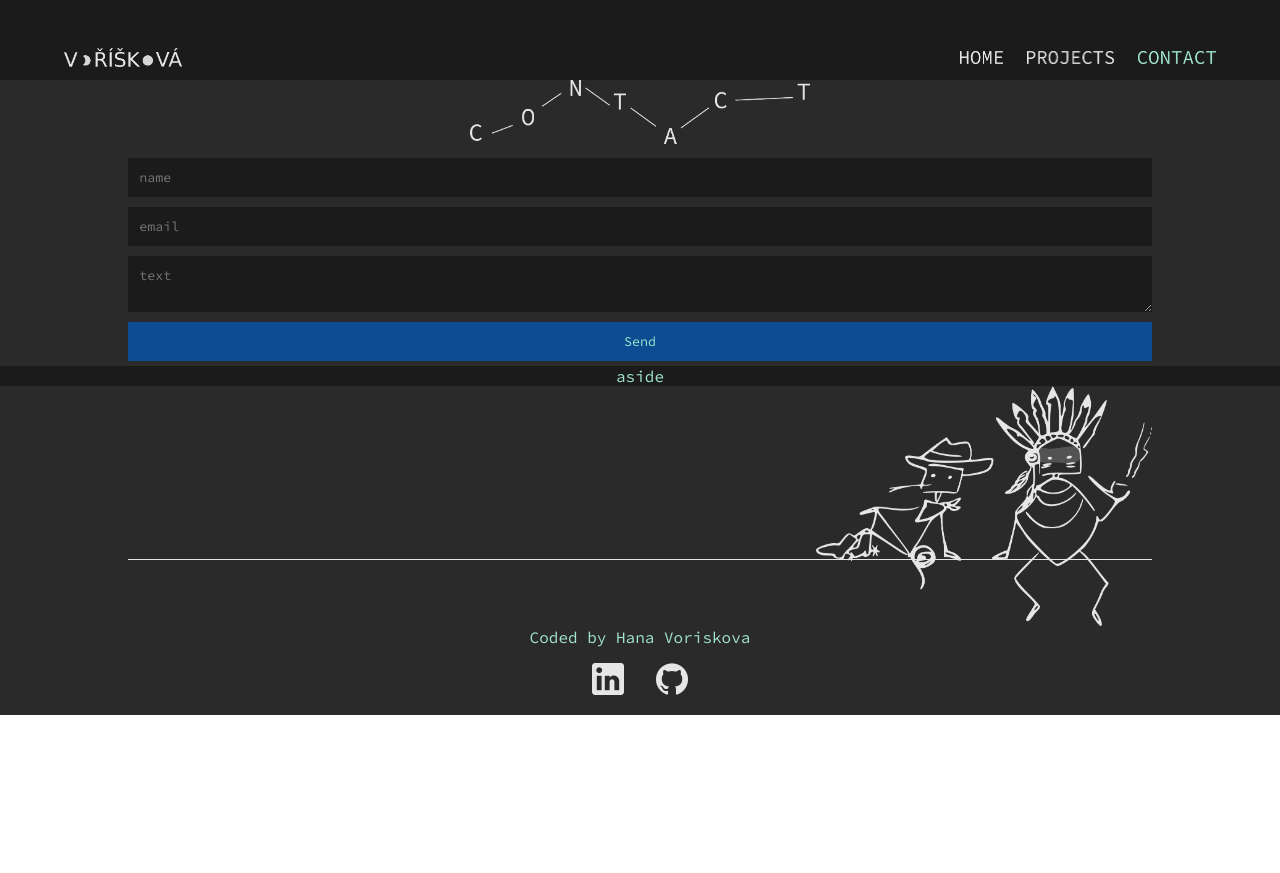
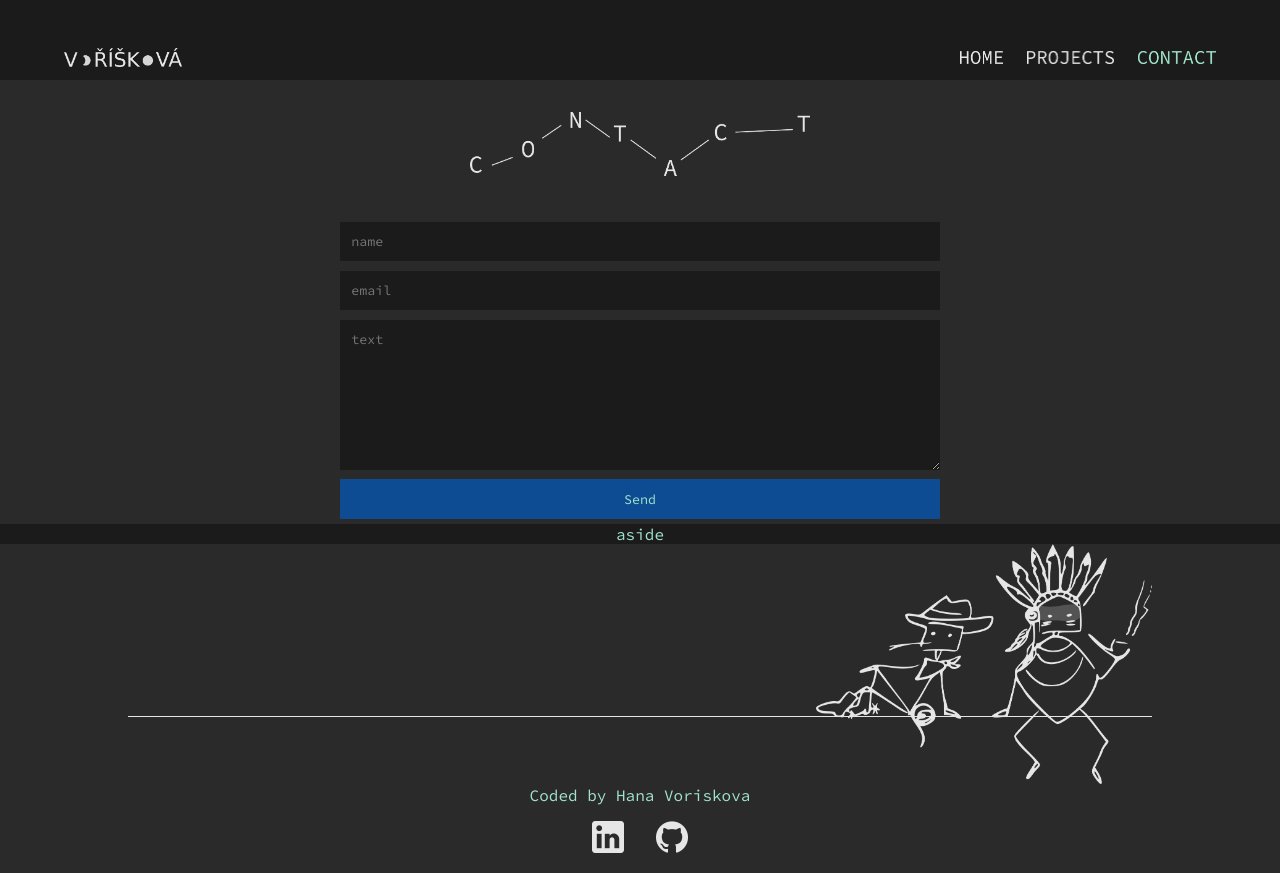
Before and after one commit to havoriskova/portfolio, a React (Create React App) app in the folder 01-portfolio/: page /contact in a window 1280 px wide. Before the commit the page ends 800 px from the top, so only its background shows below. Built offline with nearby package versions, Linux system fonts and the light colour scheme; the HTML template or start-up script is replaced by a standard one.

Commit message:
update of css

```diff
--- a/01-portfolio/src/App.css
+++ b/01-portfolio/src/App.css
@@ -37,6 +37,8 @@
   color: var(--lightest-color);
   --contrast-color: var(--light-color);
   position: relative;
+  --color-text: #D7D7D7; /* == invert(90%) z cerne */
+  --color-text-hover: #B2B2B2; /* == invert(70%) z cerne*/
 }
 
 
--- a/01-portfolio/src/components/Contact.css
+++ b/01-portfolio/src/components/Contact.css
@@ -2,6 +2,8 @@
 form {
     display: flex;
     flex-direction: column;
+    max-width: 600px;
+    margin: 0 auto;
 }
 
 form input,
@@ -11,6 +13,10 @@ form textarea {
     margin: .3rem 0;
     border: none;
     color: white;
+}
+
+form textarea {
+    height: 150px;
 }
 
 form input:focus-visible, form textarea:focus-visible {
--- a/01-portfolio/src/components/Home.css
+++ b/01-portfolio/src/components/Home.css
@@ -1,6 +1,6 @@
 
 .Home .extension-of-header {
-    min-height: calc(100vh - 5rem);
+    height: calc(100vh - 10rem);
     background-color: var(--primary-color);
     position: relative;
     display: flex;
@@ -29,11 +29,19 @@
 
 
 
-@media (min-width:400px) {
+@media (min-width:500px) {
+
+    .Home .extension-of-header {
+            height: calc(100vh - 5rem);
+        }
+
+
     .robots_hero_container img {
         max-width: 50%;
         padding-right: 2rem;
     }
+
+
 
 }
 
--- a/01-portfolio/src/index.css
+++ b/01-portfolio/src/index.css
@@ -22,6 +22,7 @@ code {
 
 [class*="constellation_header"] img {
   filter: invert(90%);
+  margin: 1.5rem auto; /*se asi zmeni, a margin bude mit container projektu*/
 }
 
 
@@ -47,6 +48,13 @@ code {
 
 
 @media (min-width:500px) {
+
+[class*="constellation_header"] img {
+    margin: 2rem auto;
+    /*se asi zmeni, a margin bude mit container projektu*/
+  }
+
+
 .constellation_header_4 img {
     height: calc(1rem * 4);
   }
```
